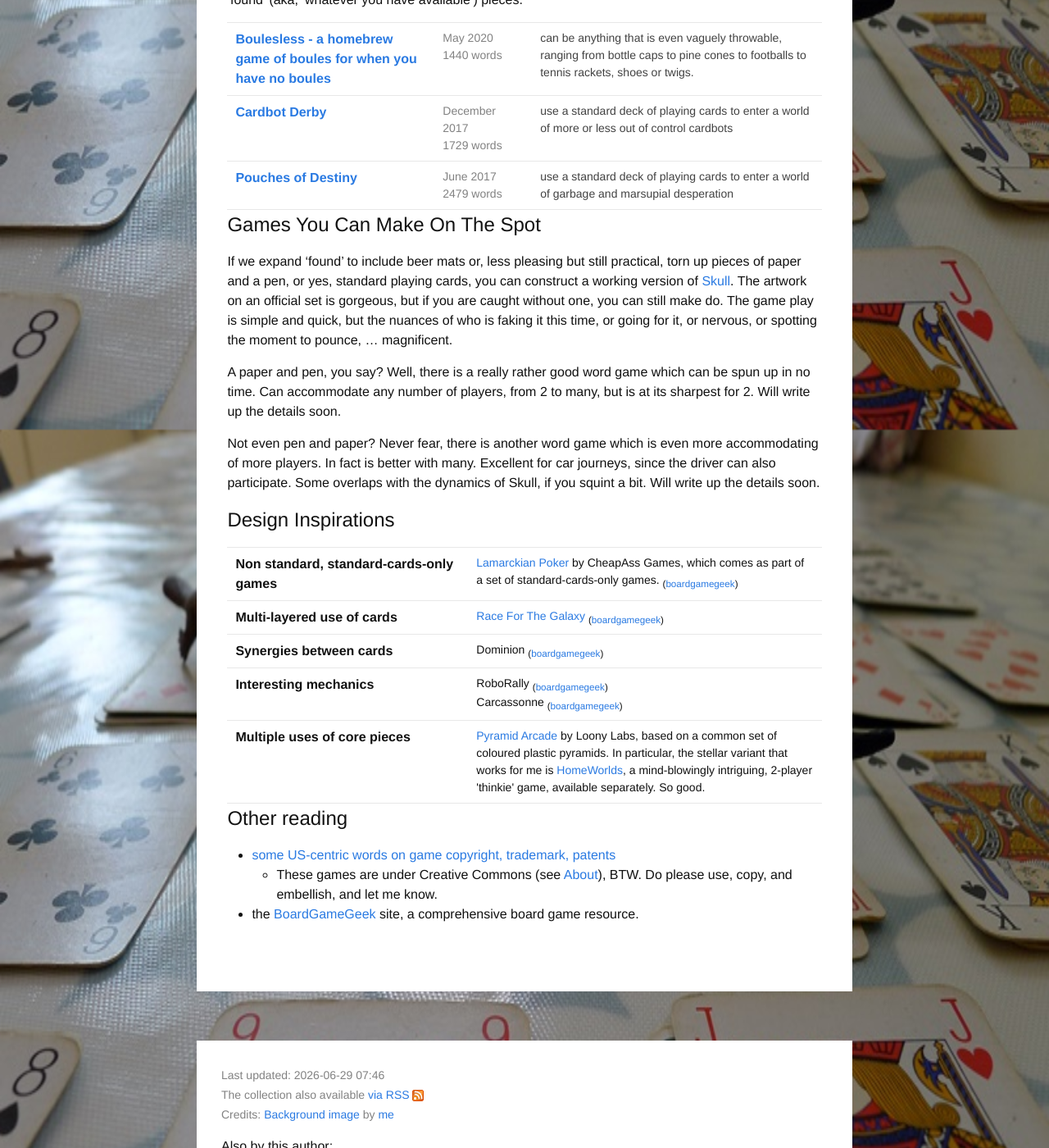
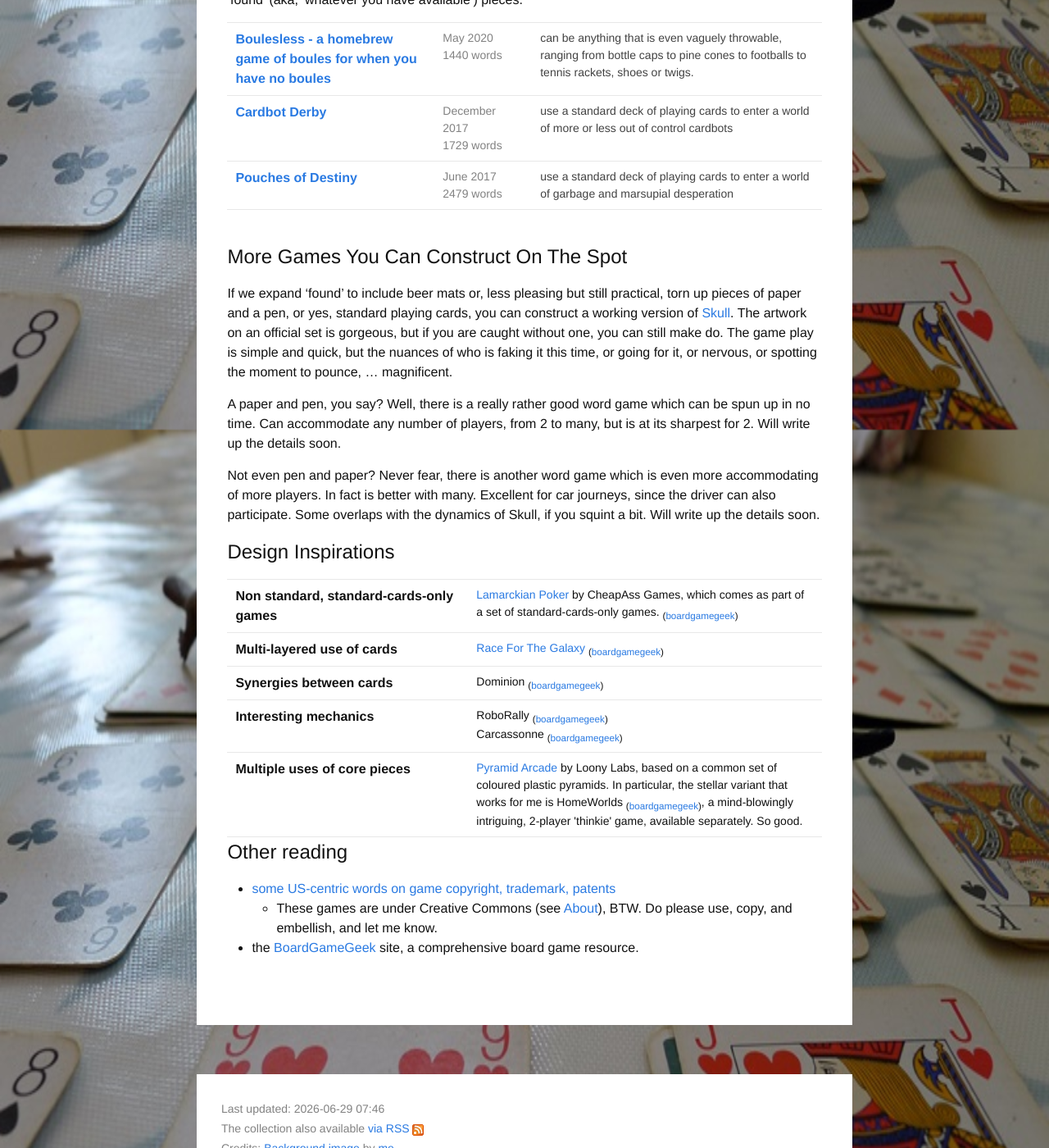
Before and after one commit to upthebuzzard/upthebuzzard.github.io, a Jekyll site: the page built from _games/index.md, in a window 1280 px wide and 1400 px high, scrolled down 376 px. Shown: the whole window at 82% size. Built offline with Jekyll 4.4.1, drawn with Linux system fonts in a browser that asks for light colours; some web fonts are replaced.

Commit message:
Refine games index section heading and link style
Tweak heading to 'More Games You Can Construct On The Spot' and normalise HomeWorlds link to boardgamegeek sub-link format.

Co-Authored-By: Claude Sonnet 4.6 <noreply@anthropic.com>

```diff
--- a/_games/index.md
+++ b/_games/index.md
@@ -29,7 +29,8 @@ Here we have a (small) assortment of newly-developed games. Initially based on t
 {% endfor %}
 </table>
 
-# Games You Can Make On The Spot
+<br>
+# More Games You Can Construct On The Spot
 
 If we expand 'found' to include beer mats or, less pleasing but still practical, torn up pieces of paper and a pen, or yes, standard playing cards, you can construct a working version of [Skull](https://boardgamegeek.com/boardgame/92415/skull). The artwork on an official set is gorgeous, but if you are caught without one, you can still make do. The game play is simple and quick, but the nuances of who is faking it this time, or going for it, or nervous, or spotting the moment to pounce, ... magnificent.
 
@@ -58,7 +59,7 @@ Not even pen and paper? Never fear, there is another word game which is even mor
   </tr>
   <tr>
     <td class="games-inspirations__category">Multiple uses of core pieces</td>
-    <td class="games-inspirations__items"><a href="https://www.looneylabs.com/games/pyramid-arcade">Pyramid Arcade</a> by Loony Labs, based on a common set of coloured plastic pyramids. In particular, the stellar variant that works for me is <a href="https://boardgamegeek.com/boardgame/14634/homeworlds">HomeWorlds</a>, a mind-blowingly intriguing, 2-player 'thinkie' game, available separately. So good.</td>
+    <td class="games-inspirations__items"><a href="https://www.looneylabs.com/games/pyramid-arcade">Pyramid Arcade</a> by Loony Labs, based on a common set of coloured plastic pyramids. In particular, the stellar variant that works for me is HomeWorlds <sub>(<a href="https://boardgamegeek.com/boardgame/14634/homeworlds">boardgamegeek</a>)</sub>, a mind-blowingly intriguing, 2-player 'thinkie' game, available separately. So good.</td>
   </tr>
 </table>
 
```
